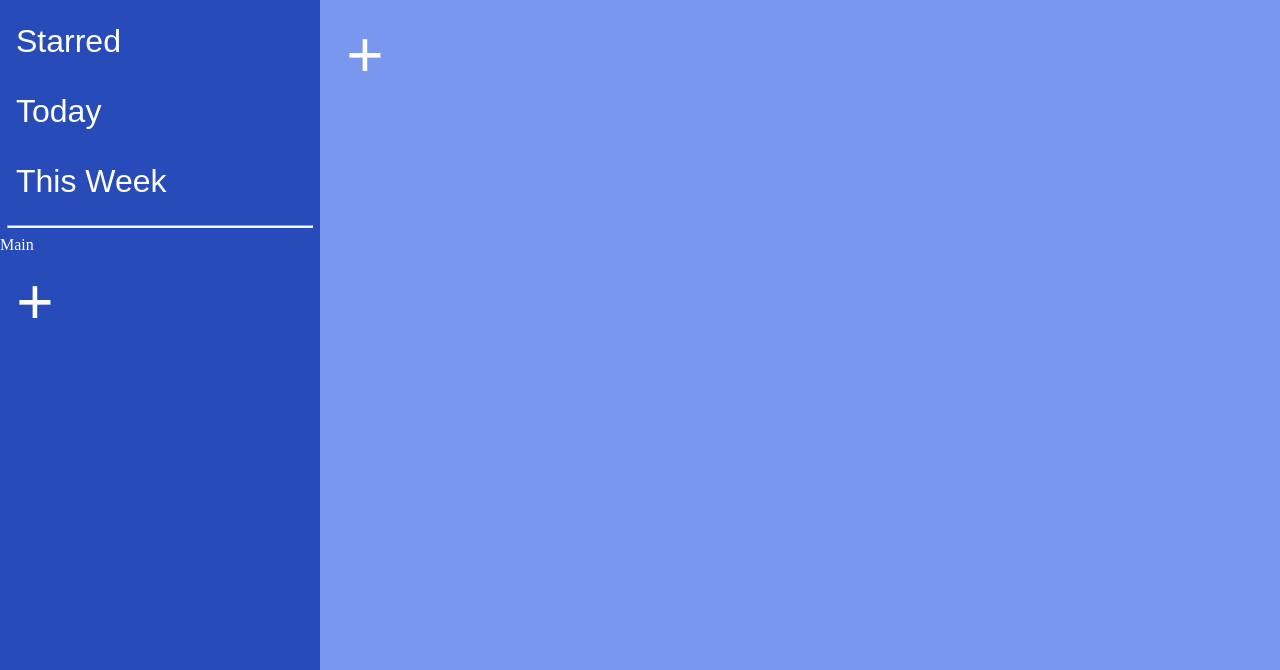
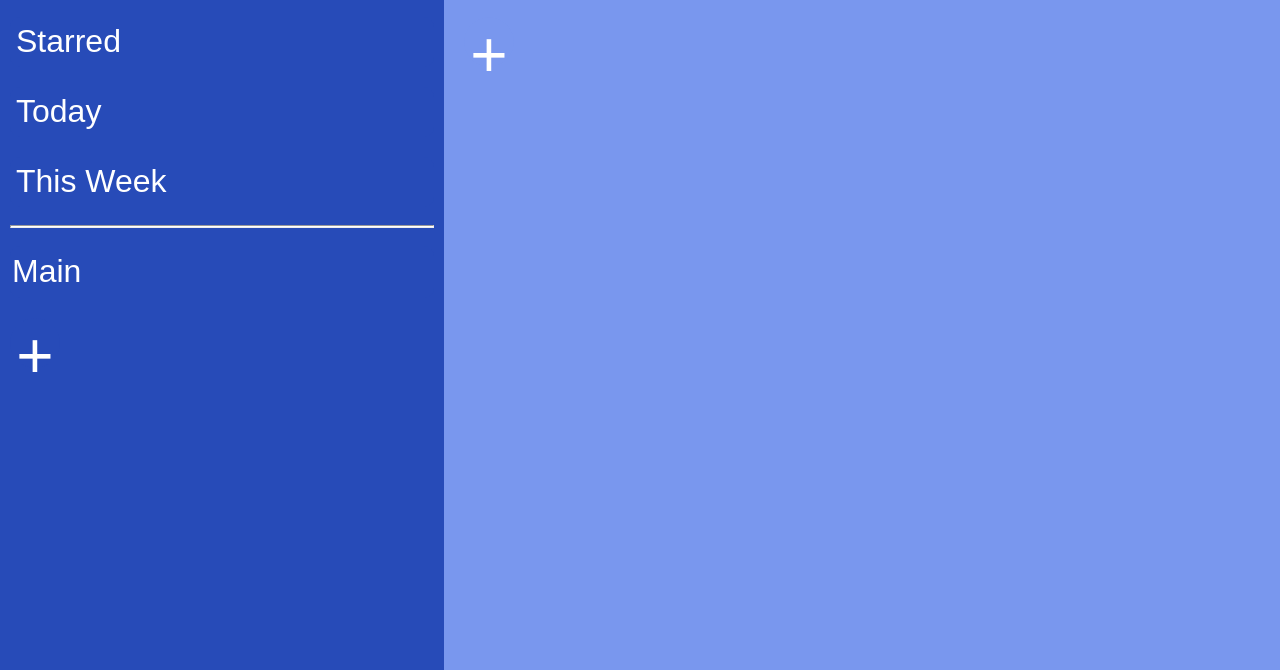
Before and after one commit to Pete-Fowler/todo-list, a website built with webpack: page src/index.html in a window 1280 px wide. Shown: the part 130-800 px from the top of the page. Built offline with nearby package versions, Linux system fonts and the light colour scheme.

Commit message:
Add inputs for project name, button functionality

```diff
--- a/src/assets/modules/projects.js
+++ b/src/assets/modules/projects.js
@@ -1,3 +1,13 @@
-const projects = ['Main'];
+const projects = [{name: 'Main'}];
 
-export {projects};
+const create = (name) => {
+    return {name};
+}
+
+const blank = () => {
+    projects.push(create(''));
+}
+
+
+
+export {projects, blank};
--- a/src/assets/modules/projectsDom.js
+++ b/src/assets/modules/projectsDom.js
@@ -1,20 +1,30 @@
-import { projects } from "./projects"
+import * as projects from "./projects";
 
-const wrapper = document.querySelector('#nav-projects');
+const nav = document.querySelector('#nav-projects');
 const newProjectBtn = document.querySelector('#new-project');
 
 const render = () => {
-    for(let i=0; i < projects.length; i++) {
-        const proj = document.createElement('div');
+    const domProjects = document.querySelectorAll('.project');
+    domProjects.forEach(e => e.remove());
+
+    for(let i=0; i < projects.projects.length; i++) {
+        const proj = document.createElement('input');
         proj.id = `p${i}`;
+        proj.setAttribute('placeholder', 'Project');
+        proj.classList.add('nav');
         proj.classList.add('project');
-        proj.textContent = projects[i];
-        wrapper.insertBefore(proj, newProjectBtn);
+        proj.value = projects.projects[i].name;
+        nav.insertBefore(proj, newProjectBtn);
     }
 }
 
-// const listen = () => {
-//     newProjectBtn.addEventListener('click', handleClick);
-// }
+const addProject = () => {
+    projects.blank();
+    render();
+}
 
-export {render}
+const listen = () => {
+    newProjectBtn.addEventListener('click', addProject);
+}
+
+export {render, listen};
--- a/src/assets/modules/tasks.js
+++ b/src/assets/modules/tasks.js
@@ -11,7 +11,7 @@
     }
 
 const blank = () => {
-    tasks.push(create('', '', '', ''));
+    tasks.push(create('', '', '', '', ''));
 }
 const del = (id) => {
     tasks.splice(id, 1);
--- a/src/assets/modules/tasksDom.js
+++ b/src/assets/modules/tasksDom.js
@@ -41,9 +41,6 @@
 
         const project = document.createElement('input');
         project.classList = 'project';
-        if (taskmod.tasks[i].project = '') {
-            taskmod.tasks[i].project = ''
-        }
 
         const starred = document.createElement('input');
         starred.classList.add('starred');
--- a/src/index.js
+++ b/src/index.js
@@ -5,5 +5,5 @@ import './style.css';
 
 tasksDom.listen();
 tasksDom.render();
-// projDom.listen();
+projDom.listen();
 projDom.render()
--- a/src/style.css
+++ b/src/style.css
@@ -114,7 +114,6 @@ hr {
 }
 
 .task input:focus {
-    outline: none;
     background-color: #7997EE;
     border: 3px solid black;
 }
```
Also changed, not shown: README.md, dist/main.bundle.js.
